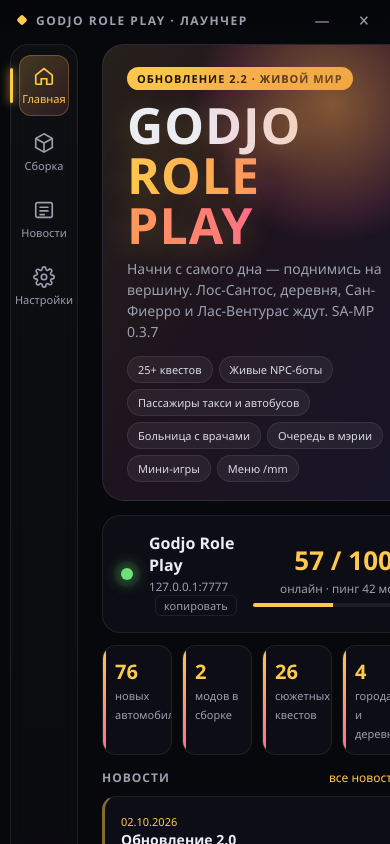
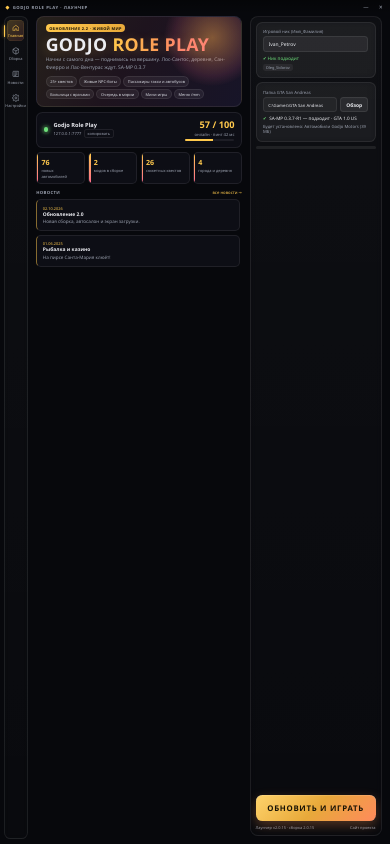
Before and after one commit to denismaslov769-lab/jiji_mo, a plain HTML site: page launcher/ui/index.html in a window 390 px wide. Drawn offline with Linux system fonts and the light colour scheme.

Commit message:
Лаунчер: интерфейс автоматически масштабируется под окно (Windows 125-150%), кнопка «Играть» всегда видна

```diff
--- a/launcher/ui/index.html
+++ b/launcher/ui/index.html
@@ -50,7 +50,7 @@
 h3{font-size:12px;text-transform:uppercase;letter-spacing:1px;color:var(--mut);margin:0 0 10px;display:flex;justify-content:space-between}
 h3 a{text-transform:none;letter-spacing:0;font-weight:400}
 .news{display:flex;flex-direction:column;gap:10px;overflow:auto;padding-right:4px}
-.home .news{max-height:calc(100vh - 380px)}
+.home .news{max-height:calc(var(--H,100vh) - 380px)}
 .news .n{background:var(--card);border:1px solid var(--line);border-radius:14px;padding:14px 16px}
 .news .n b{display:block;margin-bottom:4px}
 .news .n p{color:var(--mut);line-height:1.5;font-size:13px;white-space:pre-wrap}
@@ -86,7 +86,7 @@
 .bhead{display:flex;align-items:flex-end;justify-content:space-between;margin-bottom:14px}
 .bhead h2{font-size:26px;font-weight:900}
 .bhead p{color:var(--mut);margin-top:4px}
-.mods{display:grid;grid-template-columns:1fr 1fr;gap:10px;overflow:auto;max-height:calc(100vh - 210px);padding-right:4px}
+.mods{display:grid;grid-template-columns:1fr 1fr;gap:10px;overflow:auto;max-height:calc(var(--H,100vh) - 210px);padding-right:4px}
 .mod{display:flex;gap:12px;align-items:flex-start;background:var(--card);border:1px solid var(--line);border-radius:14px;padding:13px 14px}
 .mod .ic{width:40px;height:40px;border-radius:10px;background:rgba(255,201,77,.12);color:var(--gold);display:flex;align-items:center;justify-content:center;font-weight:900;flex:none}
 .mod .bd{flex:1;min-width:0}
@@ -179,7 +179,7 @@
 .feat div:before{content:"";position:absolute;left:0;top:0;bottom:0;width:3px;background:linear-gradient(180deg,var(--gold),var(--pink))}
 .news .n{background:var(--glass);border-left:3px solid rgba(255,201,77,.5);transition:.15s}
 .news .n:hover{border-left-color:var(--gold);transform:translateX(2px)}
-.home .news{max-height:calc(100vh - 470px)}
+.home .news{max-height:calc(var(--H,100vh) - 470px)}
 .side{background:linear-gradient(180deg,rgba(255,255,255,.03),rgba(255,255,255,.01));border:1px solid var(--line);border-radius:22px;padding:14px;backdrop-filter:blur(10px);margin-bottom:2px}
 .side .card{background:rgba(255,255,255,.035)}
 .play{height:72px;border-radius:18px;background:linear-gradient(135deg,#ffd36b,var(--gold2) 50%,#ff8a5c);box-shadow:0 12px 34px rgba(255,150,80,.3),inset 0 1px 0 rgba(255,255,255,.5)}
@@ -192,7 +192,7 @@
 .side > *{flex:none}
 .play{position:sticky;bottom:0;z-index:3;flex:none;min-height:56px}
 .pend{max-height:54px;overflow:auto}
-@media (max-height:600px){.side{gap:8px;padding:10px}.side .card{padding:10px 12px}.play{height:56px;font-size:19px}.hist{display:none}.home .news{max-height:calc(100vh - 400px)}.hero{padding:14px 18px}.logo{font-size:38px}.chips{display:none}}
+@media (max-height:600px){.side{gap:8px;padding:10px}.side .card{padding:10px 12px}.play{height:56px;font-size:19px}.hist{display:none}.home .news{max-height:calc(var(--H,100vh) - 400px)}.hero{padding:14px 18px}.logo{font-size:38px}.chips{display:none}}
 </style></head>
 <body>
 <div class="title"><div class="drag" id="drag"><i></i>GODJO ROLE PLAY · ЛАУНЧЕР</div><button id="min" title="Свернуть">—</button><button id="cls" class="cl" title="Закрыть">✕</button></div>
@@ -249,7 +249,7 @@
       <div class="bbar"><button class="btn gold" id="binst">Установить сборку</button><button class="btn" id="bverify">Проверить файлы</button><button class="btn" id="bopen">Открыть папку игры</button><span class="sum" id="bsum"></span></div>
     </div>
     <!-- НОВОСТИ -->
-    <div class="page" id="p-newsp"><div class="bhead"><div><h2>Новости</h2><p>Обновления сервера и сборки</p></div><button class="btn" id="nref">Обновить</button></div><div class="news" id="newsfull" style="max-height:calc(100vh - 170px)"></div></div>
+    <div class="page" id="p-newsp"><div class="bhead"><div><h2>Новости</h2><p>Обновления сервера и сборки</p></div><button class="btn" id="nref">Обновить</button></div><div class="news" id="newsfull" style="max-height:calc(var(--H,100vh) - 170px)"></div></div>
     <!-- НАСТРОЙКИ -->
     <div class="page" id="p-set">
       <div class="bhead"><div><h2>Настройки</h2><p>Параметры лаунчера сохраняются автоматически</p></div></div>
@@ -290,6 +290,19 @@
   <div class="tip" id="tip"></div>
 </div>
 <div class="toast" id="toast"></div>
+<script>
+// масштаб Windows 125-150% / маленький экран: уменьшаем весь интерфейс, чтобы всё (и кнопка «Играть») помещалось в окно
+(function fit() {
+  const BW = 1100, BH = 660;
+  const apply = () => {
+    const d = document.documentElement; d.style.zoom = 1;
+    const z = Math.min(1, innerWidth / BW, innerHeight / BH);
+    d.style.zoom = z;
+    d.style.setProperty('--H', (innerHeight / z) + 'px');
+  };
+  addEventListener('resize', apply); apply();
+})();
+</script>
 <script>
 const W = window.chrome && window.chrome.webview;
 const post = (cmd, extra) => W ? W.postMessage(Object.assign({ cmd }, extra || {})) : console.log('post', cmd, extra);
```
